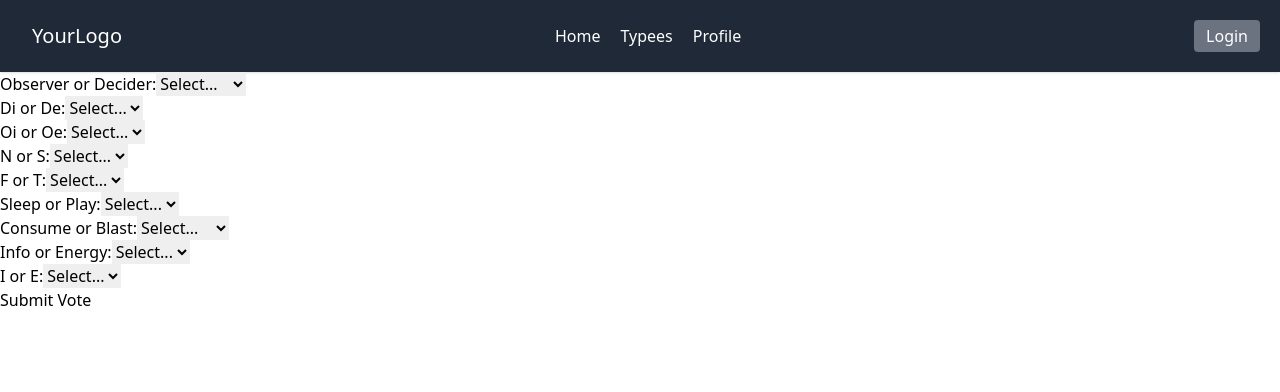
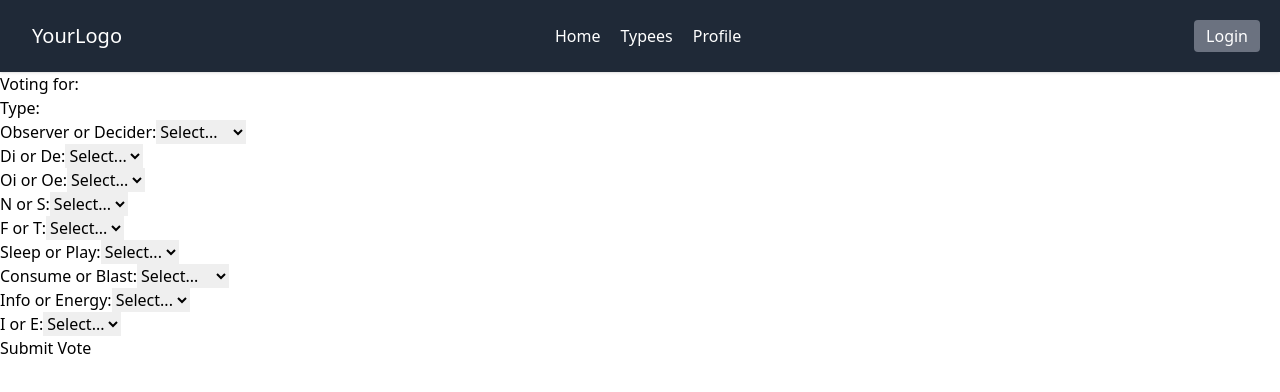
Before and after one commit to augustbonds/opsdb.lol, a Next.js app: page /typees/1/vote in a window 1280 px wide. Shown: the top 392 px of the page. Built offline with nearby package versions, Linux system fonts and the light colour scheme; no server answers; the database is empty.

Commit message:
Improve voting page

```diff
--- a/app/typees/[typeeId]/page.tsx
+++ b/app/typees/[typeeId]/page.tsx
@@ -1,5 +1,6 @@
 "use client"
 import { Typee } from "@/app/types/types";
+import Link from "next/link";
 import { useEffect, useState } from "react";
 
 export default function TypeePage({ params }: { params: { typeeId: string }}) {
@@ -32,6 +33,7 @@ export default function TypeePage({ params }: { params: { typeeId: string }}) {
           {vote.author?.name || 'Anonymous'}: {JSON.stringify(vote)}
         </p>
       ))}
+      <Link href={`/typees/${typeeId}/vote`}>Vote!</Link>
     </div>
   );
 }
--- a/app/typees/[typeeId]/vote/page.tsx
+++ b/app/typees/[typeeId]/vote/page.tsx
@@ -1,6 +1,6 @@
 // pages/typee/[typeeId]/vote.js or vote.tsx for TypeScript
 "use client";
-import React, { useState } from "react";
+import React, { useEffect, useState } from "react";
 
 const VoteForm = ({ params }: { params: { typeeId: string } }) => {
   const typeeId = params.typeeId;
@@ -15,6 +15,29 @@ const VoteForm = ({ params }: { params: { typeeId: string } }) => {
     infoOrEnergy: "",
     iOrE: "",
   });
+
+  const [computedType, setComputedType] = useState("")
+  const [typeeName, setTypeeName] = useState("");
+
+  useEffect(() => {
+    const newValue = computeNewType(voteData);
+    setComputedType(newValue);
+  }, [JSON.stringify(voteData)])
+
+  useEffect(() => {
+    fetch(`/api/typees/${typeeId}`)
+    .then((res) => res.json())
+    .then((data) => {
+      setTypeeName(data.name);
+    })
+  }, [typeeId])
+
+  // Placeholder function for computation logic
+  function computeNewType(voteData: Object) {
+    // Implement your computation logic here
+    // Example: concatenate all values
+    return Object.values(voteData).filter(Boolean).join(", ");
+  }
 
   const handleSubmit = async (e: React.FormEvent<HTMLFormElement>) => {
     e.preventDefault();
@@ -44,6 +67,9 @@ const VoteForm = ({ params }: { params: { typeeId: string } }) => {
 
   // Form with inputs for each voting criteria
   return (
+    <div>
+      <p>Voting for: {typeeName}</p>
+      <p>Type: {computedType}</p>
     <form onSubmit={handleSubmit}>
       {/* ObserverOrDecider */}
       <div>
@@ -153,6 +179,7 @@ const VoteForm = ({ params }: { params: { typeeId: string } }) => {
 
       <button type="submit">Submit Vote</button>
     </form>
+    </div>
   );
 };
 
```
